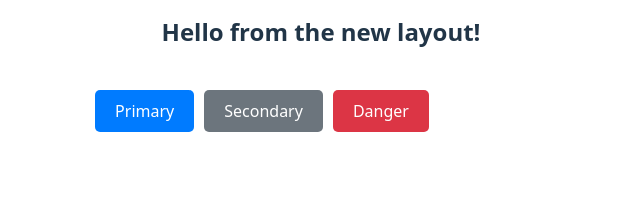
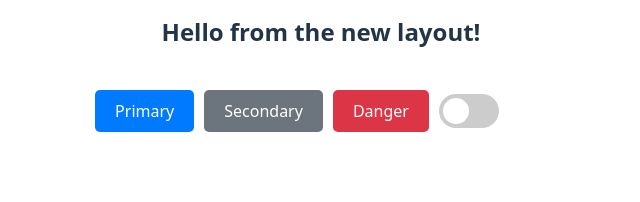
Before and after one commit to yongsuChang/kubernetes_shopping, a React (Vite) app in the folder responsive-react-app/: page / in a window 1280 px wide. Shown: the part 211-413 px from the top of the page, without its empty margins (319-959 px from the left). Built offline with nearby package versions, Linux system fonts and the light colour scheme.

Commit message:
feat: Add ToggleSwitch component

```diff
--- a/responsive-react-app/src/App.tsx
+++ b/responsive-react-app/src/App.tsx
@@ -1,15 +1,17 @@
 import Layout from './components/layout/Layout';
 import Button from './components/common/Button/Button';
+import ToggleSwitch from './components/common/ToggleSwitch/ToggleSwitch';
 import './App.css';
 
 function App() {
   return (
     <Layout>
       <h2>Hello from the new layout!</h2>
-      <div style={{ display: 'flex', gap: '10px', padding: '20px' }}>
+      <div style={{ display: 'flex', gap: '10px', padding: '20px', alignItems: 'center' }}>
         <Button variant="primary">Primary</Button>
         <Button variant="secondary">Secondary</Button>
         <Button variant="danger">Danger</Button>
+        <ToggleSwitch />
       </div>
     </Layout>
   );
--- /dev/null
+++ b/responsive-react-app/src/components/common/ToggleSwitch/ToggleSwitch.css
@@ -0,0 +1,54 @@
+.toggle-switch {
+  position: relative;
+  display: inline-block;
+  width: 60px;
+  height: 34px;
+}
+
+.toggle-switch input {
+  opacity: 0;
+  width: 0;
+  height: 0;
+}
+
+.slider {
+  position: absolute;
+  cursor: pointer;
+  top: 0;
+  left: 0;
+  right: 0;
+  bottom: 0;
+  background-color: #ccc;
+  transition: .4s;
+}
+
+.slider:before {
+  position: absolute;
+  content: "";
+  height: 26px;
+  width: 26px;
+  left: 4px;
+  bottom: 4px;
+  background-color: white;
+  transition: .4s;
+}
+
+input:checked + .slider {
+  background-color: #2196F3;
+}
+
+input:focus + .slider {
+  box-shadow: 0 0 1px #2196F3;
+}
+
+input:checked + .slider:before {
+  transform: translateX(26px);
+}
+
+.slider.round {
+  border-radius: 34px;
+}
+
+.slider.round:before {
+  border-radius: 50%;
+}
--- /dev/null
+++ b/responsive-react-app/src/components/common/ToggleSwitch/ToggleSwitch.tsx
@@ -0,0 +1,27 @@
+import React, { useState } from 'react';
+import './ToggleSwitch.css';
+
+interface ToggleSwitchProps {
+  initialChecked?: boolean;
+  onChange?: (checked: boolean) => void;
+}
+
+const ToggleSwitch: React.FC<ToggleSwitchProps> = ({ initialChecked = false, onChange }) => {
+  const [isChecked, setIsChecked] = useState(initialChecked);
+
+  const handleChange = (e: React.ChangeEvent<HTMLInputElement>) => {
+    setIsChecked(e.target.checked);
+    if (onChange) {
+      onChange(e.target.checked);
+    }
+  };
+
+  return (
+    <label className="toggle-switch">
+      <input type="checkbox" checked={isChecked} onChange={handleChange} />
+      <span className="slider round"></span>
+    </label>
+  );
+};
+
+export default ToggleSwitch;
```
Also changed, not shown: 1 other file (tests, documents, lock files or other folders).
